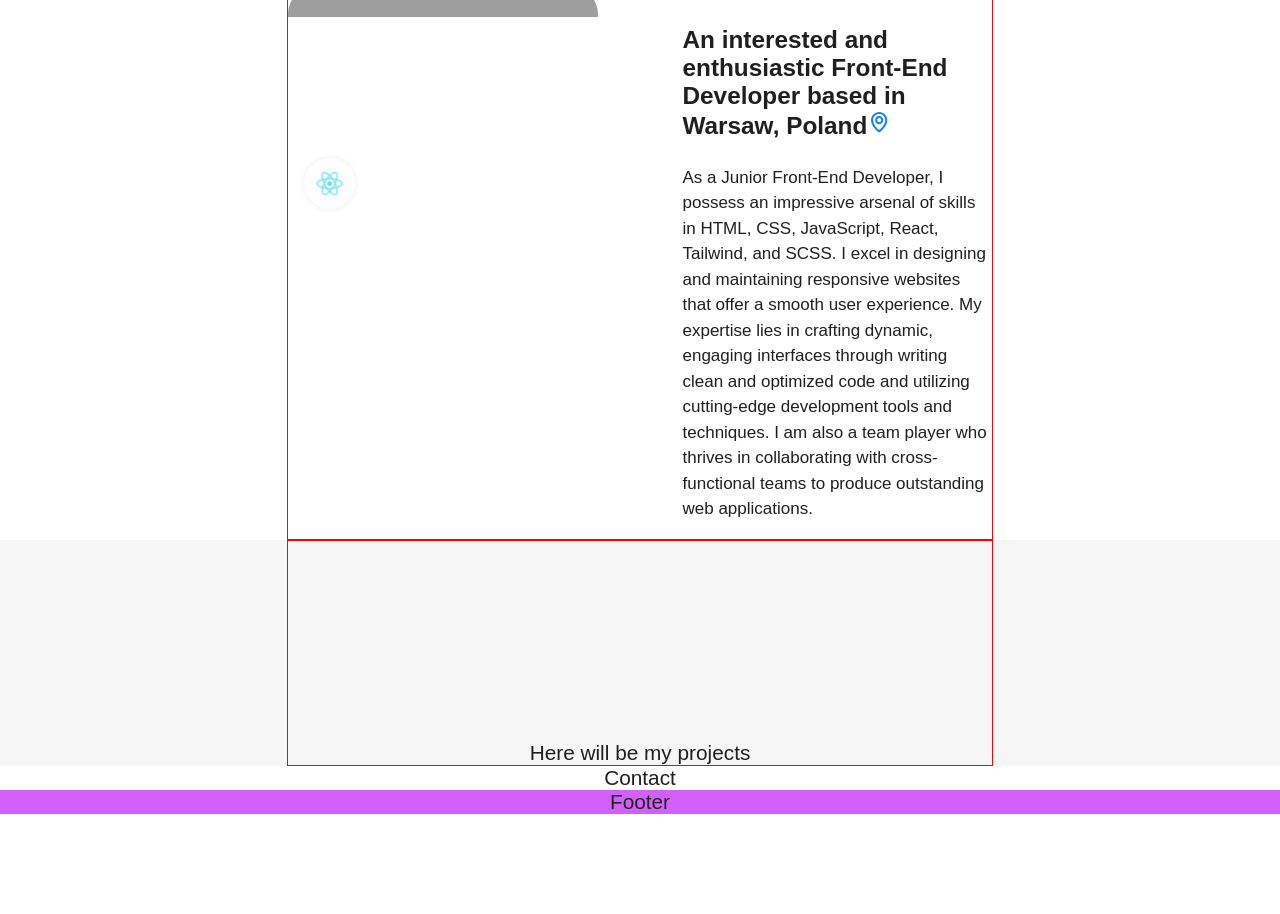
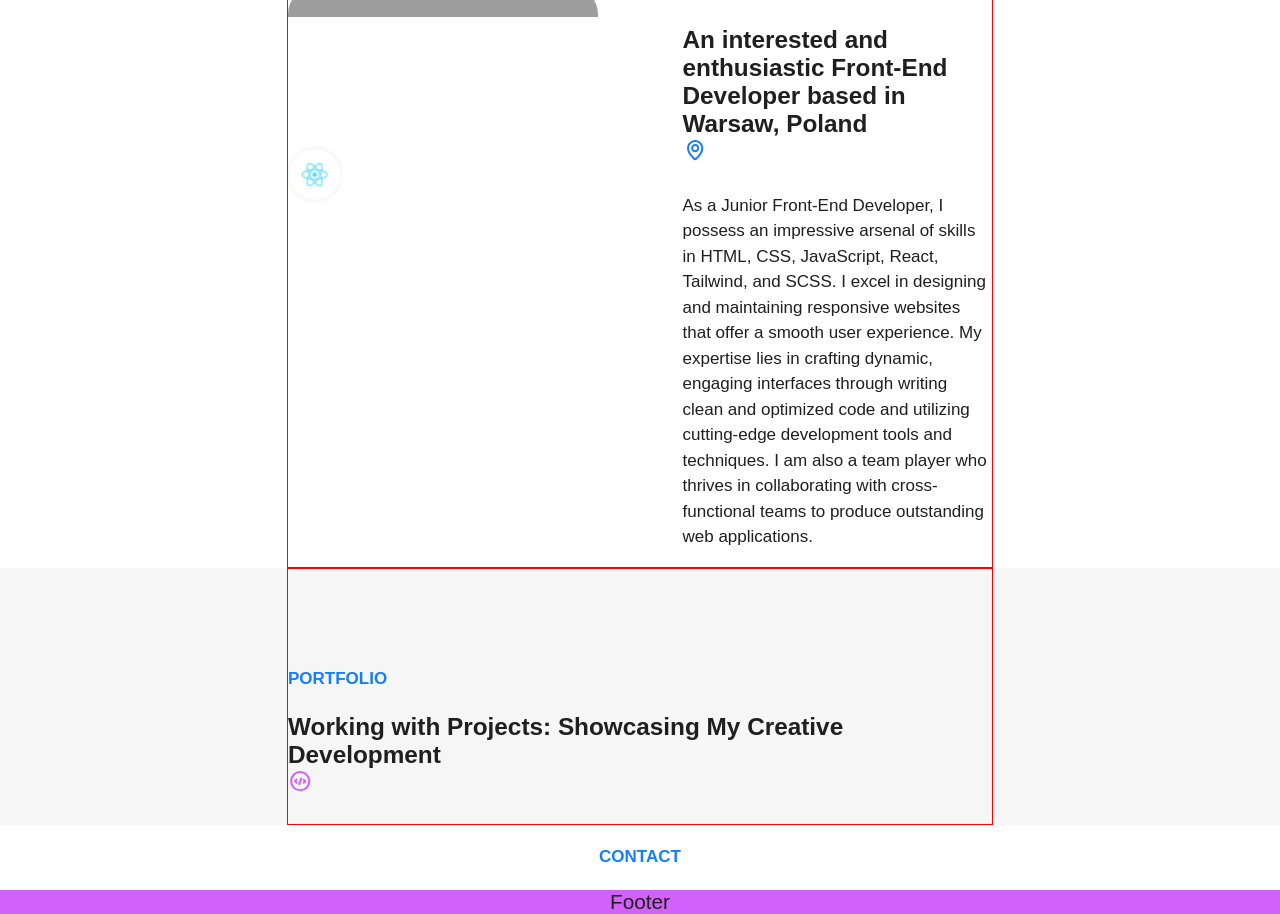
Before and after one commit to Alexmiroha/Portfolio-CV-App, a React (Create React App) app: page / in a window 1280 px wide. Shown: the part 1020-1934 px from the top of the page. Before the commit the page ends 1834 px from the top, so only its background shows below. Built offline with nearby package versions, Linux system fonts and the light colour scheme; grey boxes are pictures that could not be loaded.

Commit message:
Some refactoring with titles
trying to create reusable title section with their style

```diff
--- a/src/mainContent/AboutMe/AboutMe.module.css
+++ b/src/mainContent/AboutMe/AboutMe.module.css
@@ -77,7 +77,7 @@
     color: #147EFB;
 }
 
-.title {
+.mainTitleComponent {
     font-weight: 800;
 }
 
--- a/src/mainContent/AboutMe/AboutMe.tsx
+++ b/src/mainContent/AboutMe/AboutMe.tsx
@@ -1,34 +1,10 @@
 import React from 'react';
 import s from './AboutMe.module.css'
-import {BiMap} from "react-icons/bi";
 import laptop from '../../img/laptop.jpg'
 import REACT from '../../img/logo192.png'
 import {Icon} from "../Intro/IntroSkills/Icon";
-
-export type SectionTitlePropsType = {
-    title: string
-}
-
-export const SectionTitle: React.FC<SectionTitlePropsType> = (props) => {
-    return (
-        <h4 className={s.SectionTitle}>{props.title}</h4>
-    )
-}
-
-export type MainTitlePropsType = {
-    title: string
-    displayIcon: string
-    iconColor: string
-}
-
-export const MainTitle: React.FC<MainTitlePropsType> = (props) => {
-    return (
-        <h3 className={s.title}>
-            {props.title}
-            <BiMap color={props.iconColor} display={props.displayIcon}/>
-        </h3>
-    )
-}
+import {MainTitle} from "./MainTitle";
+import {SectionTitle} from "./SectionTitle";
 
 const AboutMe = () => {
     return (
@@ -45,7 +21,7 @@ const AboutMe = () => {
                     <div className={s.infoSection}>
                         <SectionTitle title={'ABOUT ME'}/>
                         <MainTitle title={'An interested and enthusiastic Front-End Developer based in Warsaw, Poland'}
-                                   displayIcon={''}
+                                   displayIcon={1}
                                    iconColor={'#147EFB'}
                         />
                         <p className={s.description}>
--- /dev/null
+++ b/src/mainContent/AboutMe/MainTitle.tsx
@@ -0,0 +1,23 @@
+import React from "react";
+import s from "./AboutMe.module.css";
+import {BiMap} from "react-icons/bi";
+import {TbCodeCircle2} from "react-icons/tb";
+
+export type MainTitlePropsType = {
+    title: string
+    displayIcon: number
+    iconColor: string
+}
+export const MainTitle: React.FC<MainTitlePropsType> = (props) => {
+    return (
+        <h3 className={s.mainTitleComponent}>
+            <div className={s.title}>
+                {props.title}
+            </div>
+            <div className={s.icons}>
+                <BiMap color={props.iconColor} display={props.displayIcon === 1 ? '' : 'none'}/>
+                <TbCodeCircle2 color={props.iconColor} display={props.displayIcon === 2 ? '' : 'none'}/>
+            </div>
+        </h3>
+    )
+}
--- /dev/null
+++ b/src/mainContent/AboutMe/SectionTitle.tsx
@@ -0,0 +1,11 @@
+import React from "react";
+import s from "./AboutMe.module.css";
+
+export type SectionTitlePropsType = {
+    title: string
+}
+export const SectionTitle: React.FC<SectionTitlePropsType> = (props) => {
+    return (
+        <h4 className={s.SectionTitle}>{props.title}</h4>
+    )
+}
--- a/src/mainContent/Contact/Contact.tsx
+++ b/src/mainContent/Contact/Contact.tsx
@@ -1,9 +1,11 @@
 import React from 'react';
+
+import {SectionTitle} from "../AboutMe/SectionTitle";
 
 const Contact = () => {
     return (
         <div>
-            Contact
+            <SectionTitle title={'CONTACT'}/>
         </div>
     );
 };
--- a/src/mainContent/Projects/Projecjts.module.css
+++ b/src/mainContent/Projects/Projecjts.module.css
@@ -1,3 +1,8 @@
 .projects {
-    margin-top: 200px;
+    margin-top: 100px;
 }
+
+.title {
+    text-align: left;
+    width: 100%;
+}
--- a/src/mainContent/Projects/Projects.tsx
+++ b/src/mainContent/Projects/Projects.tsx
@@ -1,5 +1,7 @@
 import React from 'react';
 import s from './Projecjts.module.css'
+import {MainTitle} from "../AboutMe/MainTitle";
+import {SectionTitle} from "../AboutMe/SectionTitle";
 
 const Projects = () => {
     return (
@@ -7,7 +9,14 @@ const Projects = () => {
         <section className='projects'>
             <div className='contentContainer'>
                 <div className={s.projects}>
-                    Here will be my projects
+                    <div className={s.title}>
+                        <SectionTitle title={'PORTFOLIO'}/>
+                        <MainTitle title={'Working with Projects: Showcasing My Creative Development'}
+                                   displayIcon={2}
+                                   iconColor={'#D261FB'}
+                        />
+                    </div>
+
                 </div>
             </div>
         </section>
```
